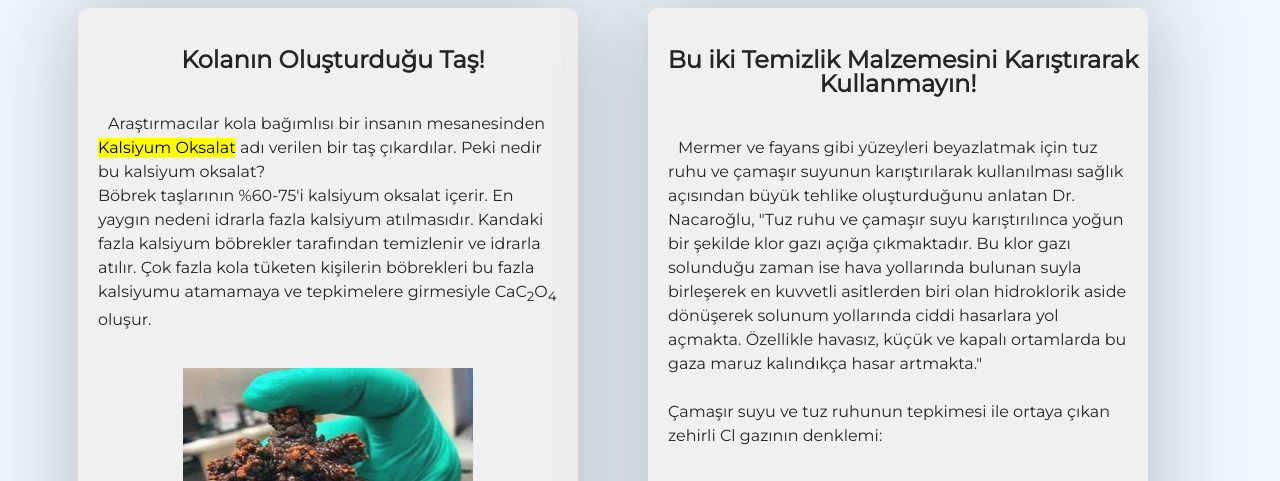
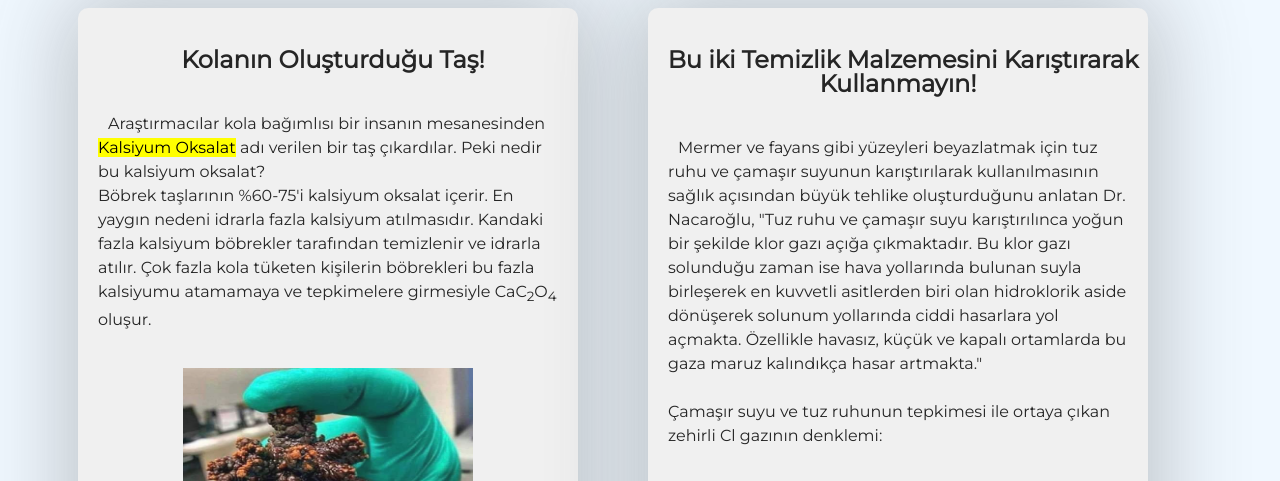
Before and after one commit to utkuergel/chemistry, a plain HTML site: page index.html in a window 1280 px wide. Shown: the top 481 px of the page. Drawn offline with Linux system fonts and the light colour scheme.

Commit message:
Update index.html

```diff
--- a/index.html
+++ b/index.html
@@ -171,7 +171,7 @@
 
         <div class="haberler">
             <center><h2>Bu iki Temizlik Malzemesini Karıştırarak Kullanmayın!</h2></center>
-            <p>Mermer ve fayans gibi yüzeyleri beyazlatmak için tuz ruhu ve çamaşır suyunun karıştırılarak kullanılması sağlık açısından büyük tehlike oluşturduğunu anlatan Dr. Nacaroğlu, "Tuz ruhu ve çamaşır suyu karıştırılınca yoğun bir şekilde klor gazı açığa çıkmaktadır. Bu klor gazı solunduğu zaman ise hava yollarında bulunan suyla birleşerek en kuvvetli asitlerden biri olan hidroklorik aside dönüşerek solunum yollarında ciddi hasarlara yol açmakta. Özellikle havasız, küçük ve kapalı ortamlarda bu gaza maruz kalındıkça
+            <p>Mermer ve fayans gibi yüzeyleri beyazlatmak için tuz ruhu ve çamaşır suyunun karıştırılarak kullanılmasının sağlık açısından büyük tehlike oluşturduğunu anlatan Dr. Nacaroğlu, "Tuz ruhu ve çamaşır suyu karıştırılınca yoğun bir şekilde klor gazı açığa çıkmaktadır. Bu klor gazı solunduğu zaman ise hava yollarında bulunan suyla birleşerek en kuvvetli asitlerden biri olan hidroklorik aside dönüşerek solunum yollarında ciddi hasarlara yol açmakta. Özellikle havasız, küçük ve kapalı ortamlarda bu gaza maruz kalındıkça
                hasar artmakta."
                <br><br>
                Çamaşır suyu ve tuz ruhunun tepkimesi ile ortaya çıkan zehirli Cl gazının denklemi:
```
